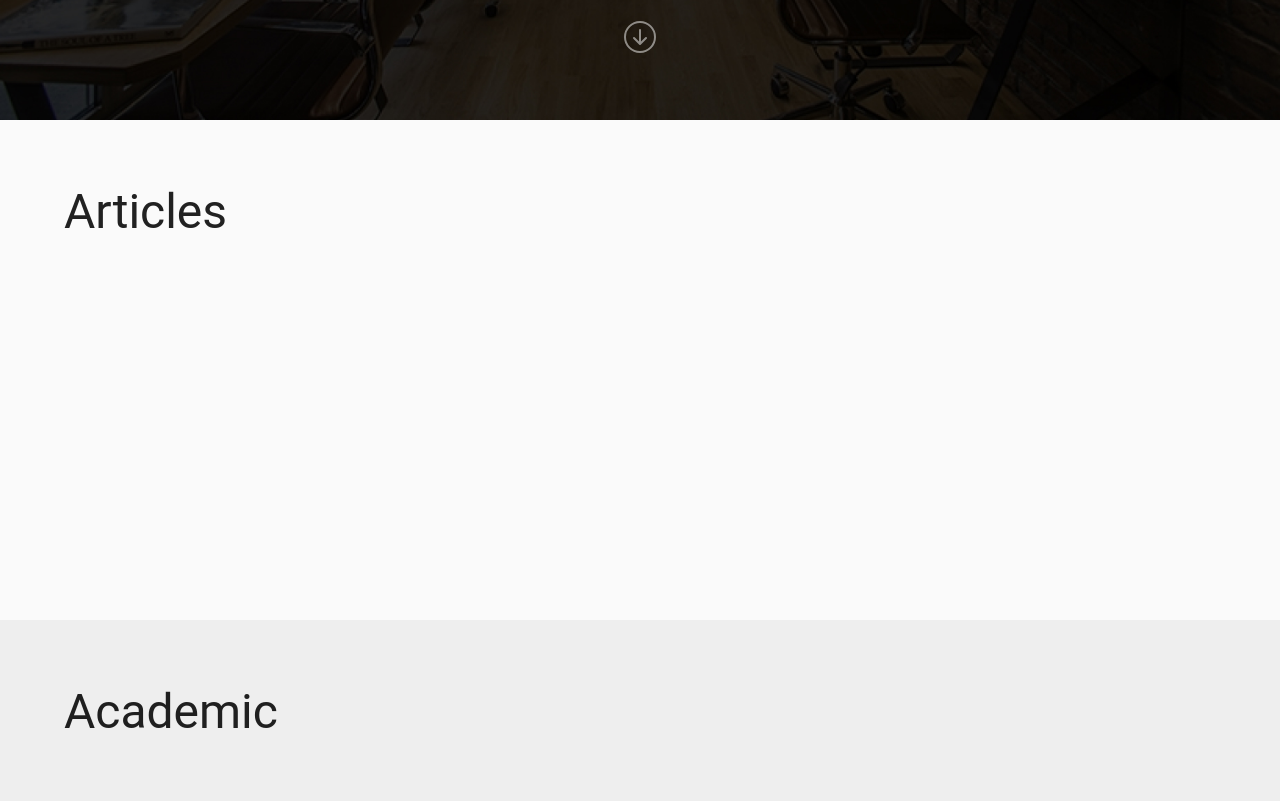
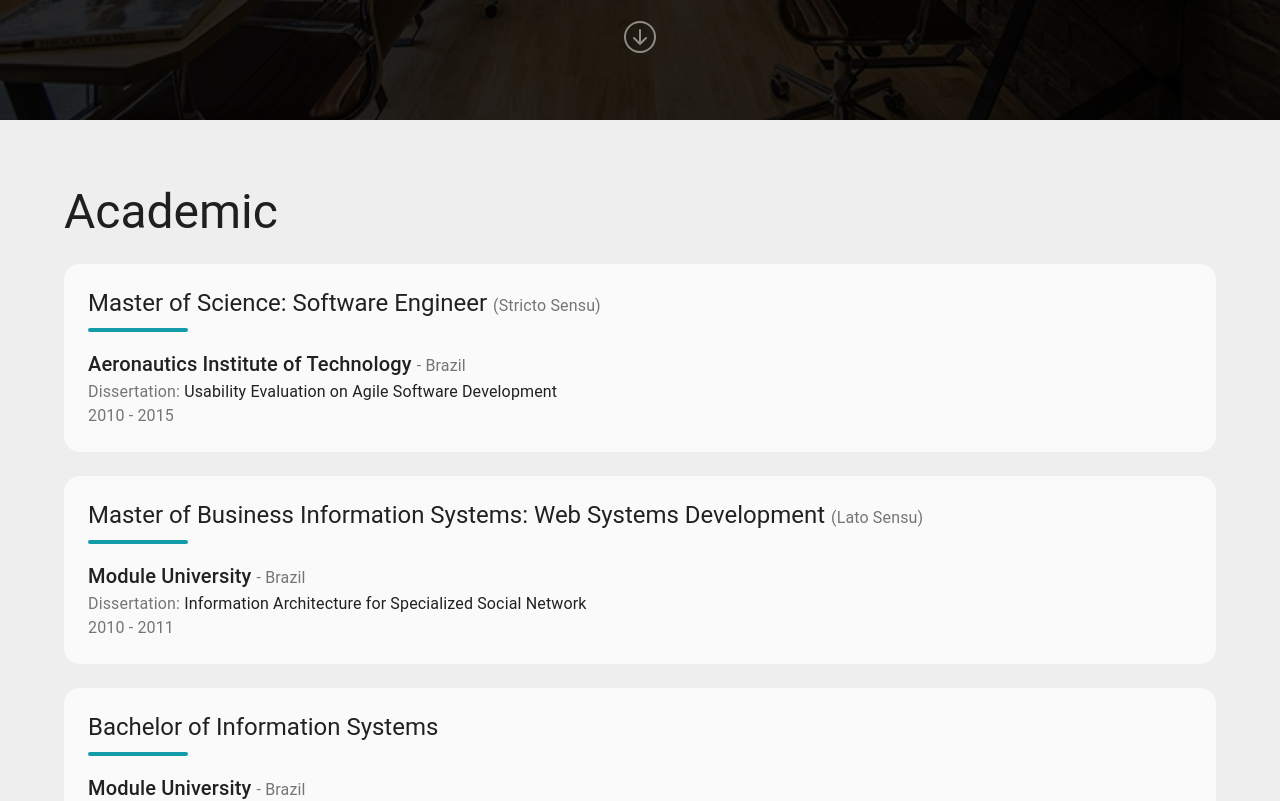
Before and after one commit to renancavichi/learn-react, a React (Create React App) app: page / in a window 1280 px wide. Shown: the part 680-1481 px from the top of the page. Built offline with nearby package versions, Linux system fonts and the light colour scheme.

Commit message:
add article section

```diff
--- a/src/pages/Index.tsx
+++ b/src/pages/Index.tsx
@@ -1,6 +1,7 @@
 import {useEffect} from 'react'
 import {useLocation} from 'react-router-dom'
 import FullContainer from '../components/layout/FullContainer'
+import Academic from '../components/sections/Academic'
 import HomeGreetings from '../components/sections/HomeGreetings'
 import SectionTitle from '../components/typography/SectionTitle'
 import scrollSmoothTo from '../utils/scrollSmoothTo'
@@ -17,12 +18,10 @@ const Index = () => {
 	return (
 		<>
 			<HomeGreetings />
-			<FullContainer grey={50} id="articles">
+			{/* <FullContainer grey={50} id="articles">
 				<SectionTitle>Articles</SectionTitle>
-			</FullContainer>
-			<FullContainer grey={200} id="academic">
-				<SectionTitle>Academic</SectionTitle>
-			</FullContainer>
+			</FullContainer> */}
+			<Academic />
 			<FullContainer grey={100} id="projects">
 				<SectionTitle>Projects</SectionTitle>
 			</FullContainer>
```
